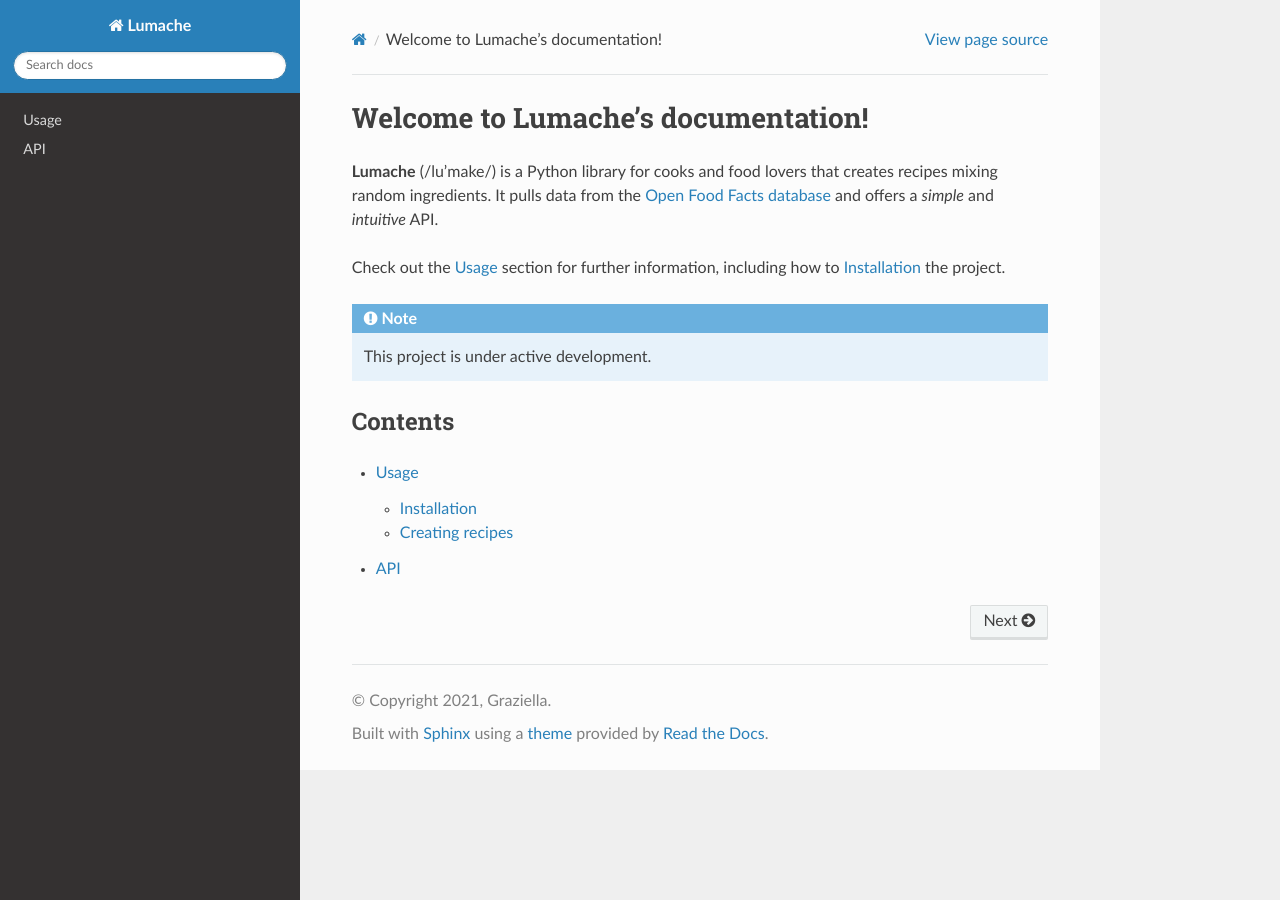
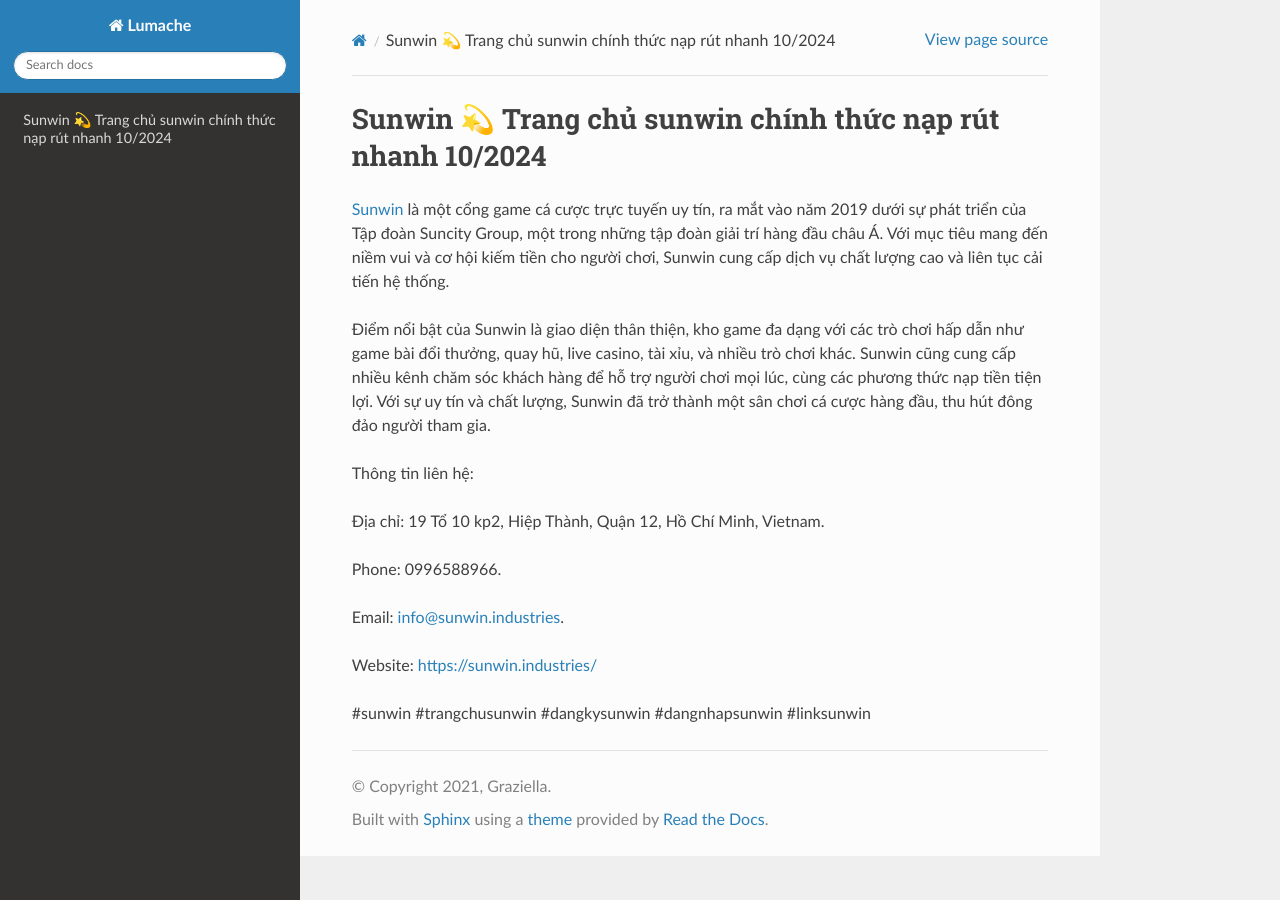
Before and after one commit to antonniotrombeta/sunwinindustries, a Sphinx documentation site: the page built from docs/source/index.rst, in a window 1280 px wide. Built offline with Sphinx 7.4.7 and the Read the Docs theme 3.1.0, drawn with Linux system fonts in a browser that asks for light colours.

Commit message:
Update index.rst

```diff
--- a/docs/source/index.rst
+++ b/docs/source/index.rst
@@ -1,22 +1,18 @@
-Welcome to Lumache's documentation!
+Sunwin 💫 Trang chủ sunwin chính thức nạp rút nhanh 10/2024
 ===================================
 
-**Lumache** (/lu'make/) is a Python library for cooks and food lovers
-that creates recipes mixing random ingredients.
-It pulls data from the `Open Food Facts database <https://world.openfoodfacts.org/>`_
-and offers a *simple* and *intuitive* API.
+`Sunwin <https://sunwin.industries/>`_ là một cổng game cá cược trực tuyến uy tín, ra mắt vào năm 2019 dưới sự phát triển của Tập đoàn Suncity Group, một trong những tập đoàn giải trí hàng đầu châu Á. Với mục tiêu mang đến niềm vui và cơ hội kiếm tiền cho người chơi, Sunwin cung cấp dịch vụ chất lượng cao và liên tục cải tiến hệ thống.
 
-Check out the :doc:`usage` section for further information, including
-how to :ref:`installation` the project.
+Điểm nổi bật của Sunwin là giao diện thân thiện, kho game đa dạng với các trò chơi hấp dẫn như game bài đổi thưởng, quay hũ, live casino, tài xỉu, và nhiều trò chơi khác. Sunwin cũng cung cấp nhiều kênh chăm sóc khách hàng để hỗ trợ người chơi mọi lúc, cùng các phương thức nạp tiền tiện lợi. Với sự uy tín và chất lượng, Sunwin đã trở thành một sân chơi cá cược hàng đầu, thu hút đông đảo người tham gia.
 
-.. note::
+Thông tin liên hệ:
 
-   This project is under active development.
+Địa chỉ: 19 Tổ 10 kp2, Hiệp Thành, Quận 12, Hồ Chí Minh, Vietnam.
 
-Contents
---------
+Phone: 0996588966.
 
-.. toctree::
+Email: info@sunwin.industries.
 
-   usage
-   api
+Website: https://sunwin.industries/
+
+#sunwin #trangchusunwin #dangkysunwin #dangnhapsunwin #linksunwin
```
